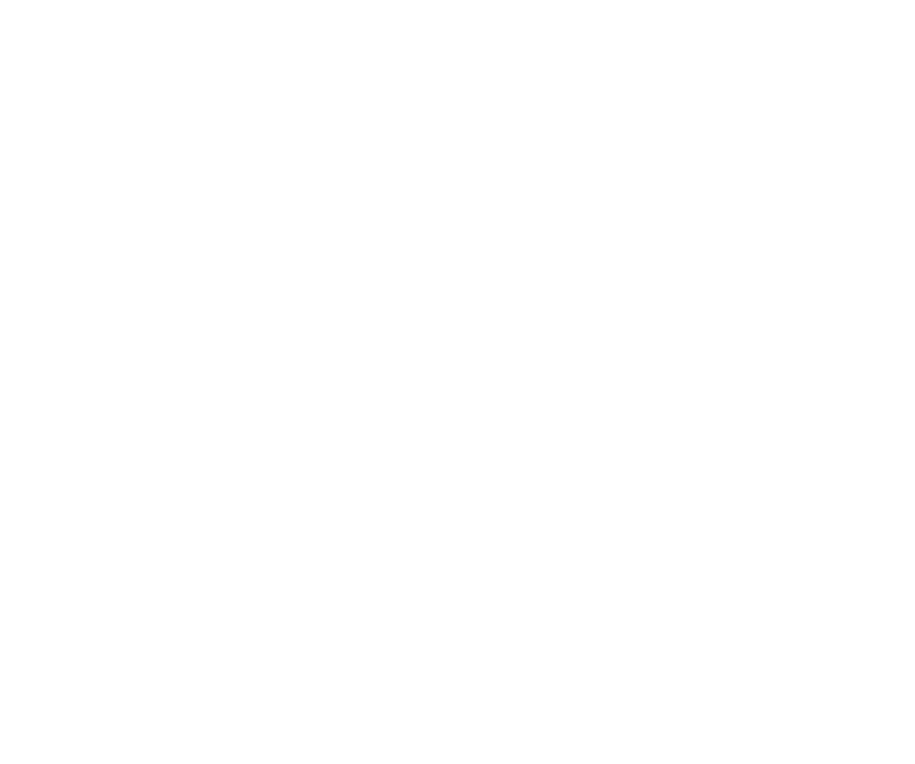
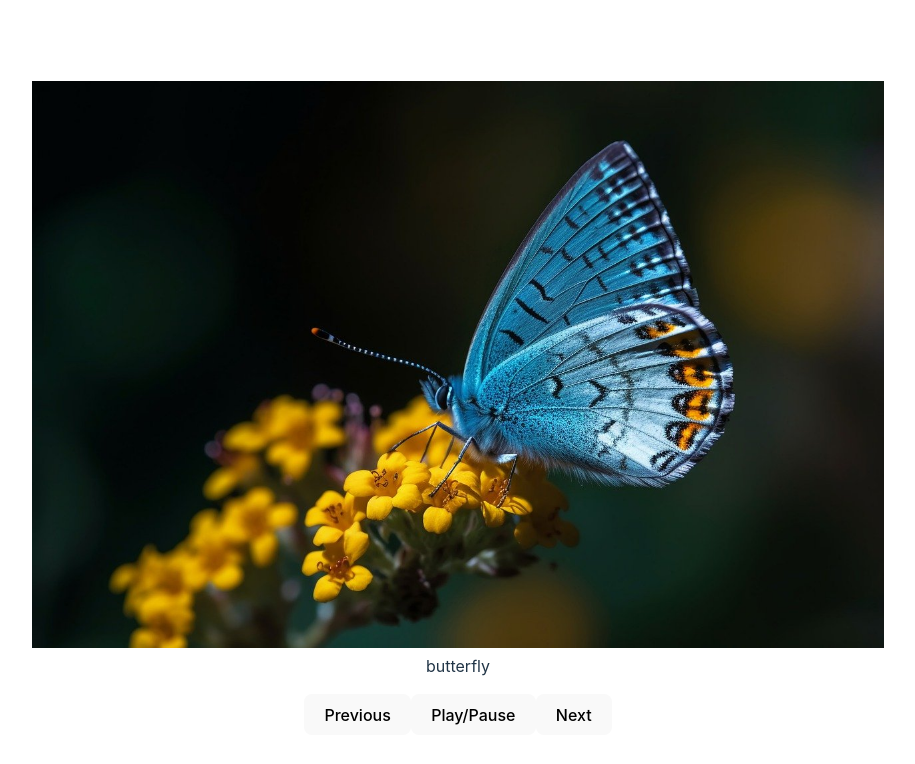
Before and after one commit to AngelPASTORROJAS/vite_exos, a React (Vite) app: page / in a window 1280 px wide. Shown: the top 764 px of the page, without its empty margins (182-1097 px from the left). Built offline with nearby package versions, Linux system fonts and the light colour scheme.

Commit message:
feat: ajout de bouton de pause/play, previos, next pour l'affichage des images toutes les 3s

```diff
--- a/src/App.jsx
+++ b/src/App.jsx
@@ -1,14 +1,14 @@
 import './App.css'
 // import Number from './components/Number'
 // import Clock from './components/Clock'
-// import Images from './components/Images'
+import Images from './components/Images'
 
 function App() {
   return (
     <>
     {/* <Number></Number> */}
     {/* <Clock></Clock> */}
-    {/* <Images></Images> */}
+    <Images></Images>
     </>
   )
 }
--- a/src/components/Images.jsx
+++ b/src/components/Images.jsx
@@ -13,24 +13,51 @@
   ];
   const [currentIndex, setCurrentIndex] = useState(0);
 
+  const [pause, setPause] = useState(false);
   useEffect(() => {
-    const intervalId = setInterval(() => {
-      setCurrentIndex((prevIndex) => (prevIndex + 1) % images.length);
-    }, 3000);
+    let intervalId;
+    if(!pause){
+      intervalId = setInterval(() => {
+        setCurrentIndex((prevIndex) => (prevIndex + 1) % images.length);
+      }, 3000);
+    }
 
     return () => clearInterval(intervalId);
   });
 
   const imgStyle = {
-    maxWidth: '75%',
-    height: 'auto',
-  }
+    maxWidth: "75%",
+    height: "auto",
+  };
+
+  const handlePauseClick = () => {
+    setPause(!pause);
+  };
+
+  const handlePreviousClick = () => {
+    setCurrentIndex((prevIndex) => (prevIndex - 1 + images.length) % images.length);
+  };
+
+  const handleNextClick = () => {
+    setCurrentIndex((prevIndex) => (prevIndex + 1) % images.length);
+  };
 
   return (
-    <figure>
-      <img style={imgStyle} src={images[currentIndex].src} alt={images[currentIndex].name} />
-      <figcaption>{images[currentIndex].name} </figcaption>
-    </figure>
+    <>
+      <figure>
+        <img
+          style={imgStyle}
+          src={images[currentIndex].src}
+          alt={images[currentIndex].name}
+        />
+        <figcaption>{images[currentIndex].name} </figcaption>
+      </figure>
+      <div>
+        <button onClick={handlePreviousClick} id="previous">Previous</button>
+        <button onClick={handlePauseClick} id="playpause">Play/Pause</button>
+        <button onClick={handleNextClick} id="next">Next</button>
+      </div>
+    </>
   );
 };
 
```
